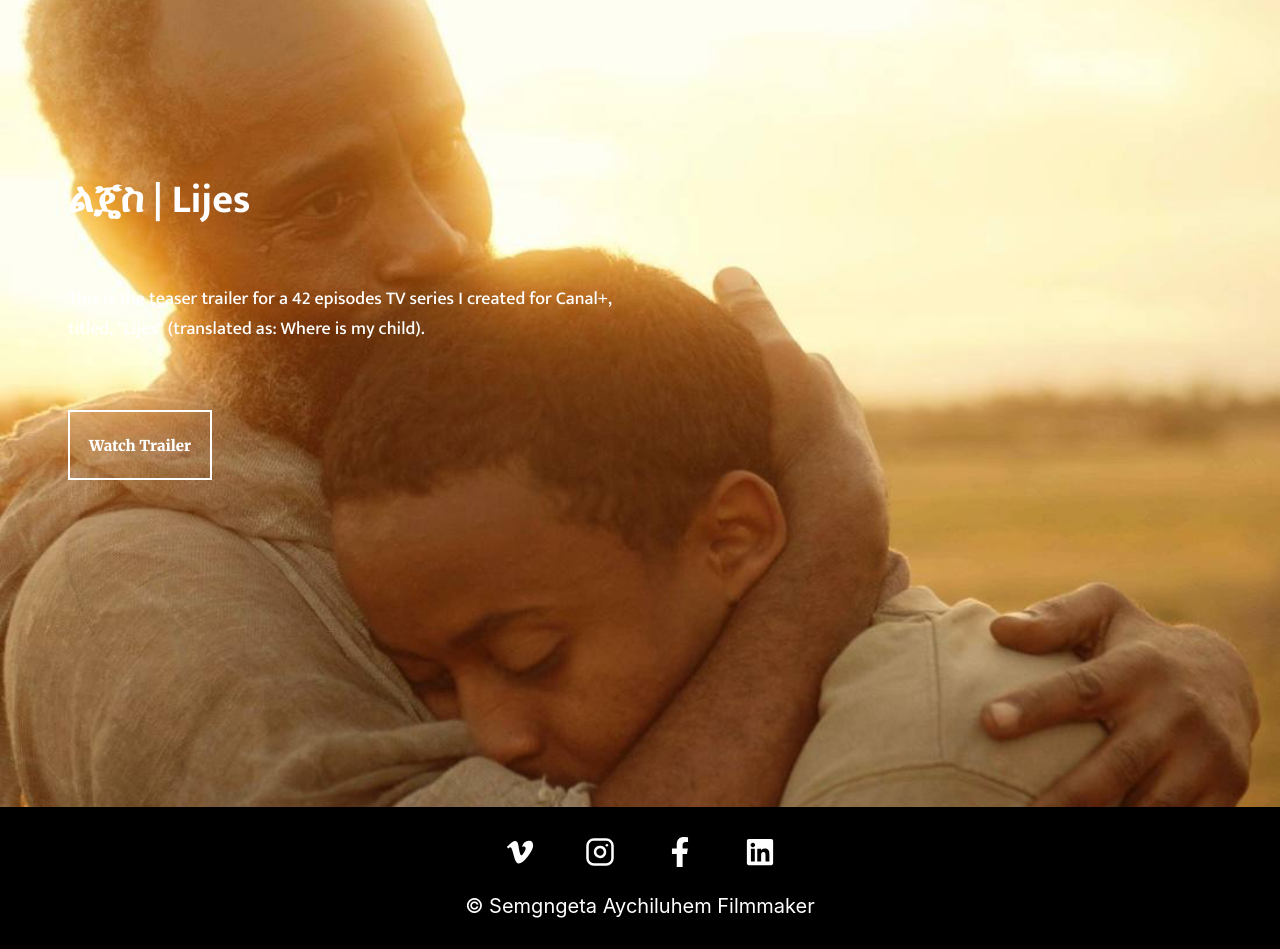
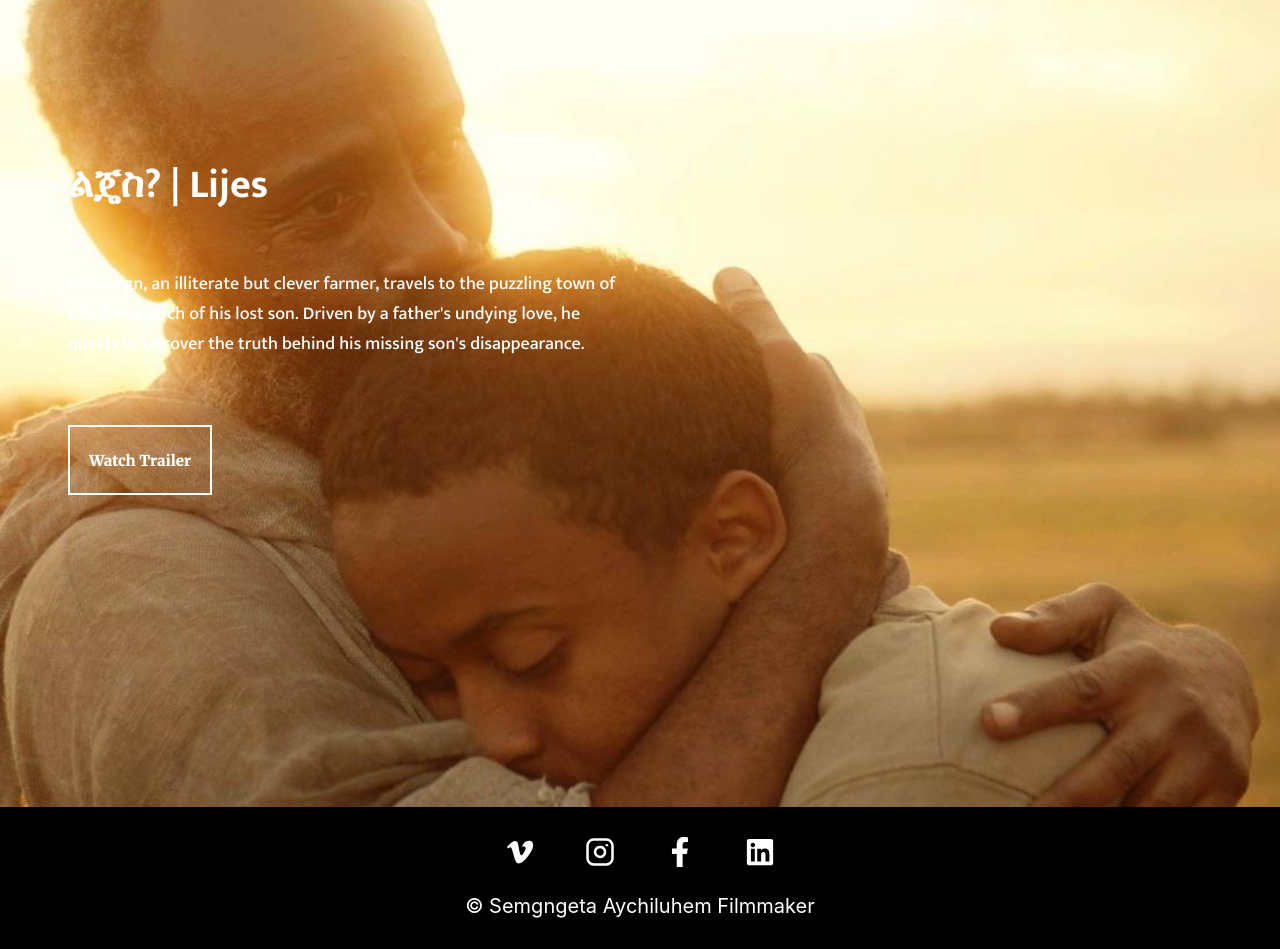
Before and after one commit to wamisha654/Semgngeta, a React (Create React App) app: page /portfolio in a window 1280 px wide. Shown: the part 893-1842 px from the top of the page. Built offline with nearby package versions, Linux system fonts and the light colour scheme; a web font is replaced by a local one.

Commit message:
about update

```diff
--- a/src/About/About.css
+++ b/src/About/About.css
@@ -70,7 +70,7 @@
 
   }
   img{
-    width: 423px;
+    width: 343px;
     height: 500px;
   }
   .about-container p{
@@ -106,7 +106,7 @@
 }
 @media screen and (max-width: 420px){
 img{
-    width: 350px;
+    width: 280px;
     height: 420px;
   }
 }
--- a/src/Portfolio/Portfolio.js
+++ b/src/Portfolio/Portfolio.js
@@ -22,8 +22,8 @@ const Portfolio = () =>{
         </div>
         <div className="trailer-lijes">
         <div className = "wanaw">
-          <h2> ልጄስ | Lijes</h2>
-          <p>This is the teaser trailer for a 42 episodes TV series I created for Canal+, titled, "Lijes" (translated as: Where is my child). </p>
+          <h2> ልጄስ? | Lijes</h2>
+          <p>Gezahegn, an illiterate but clever farmer, travels to the puzzling town of Dibab in search of his lost son. Driven by a father's undying love, he quests to uncover the truth behind his missing son's disappearance. </p>
           <button>
             Watch Trailer
           </button>
```
Also changed, not shown: src/About/pikture.jpg, src/About/prof.jpg (deleted).
